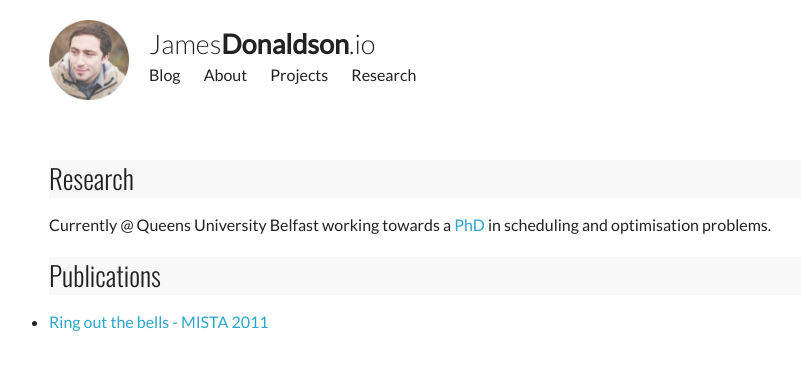
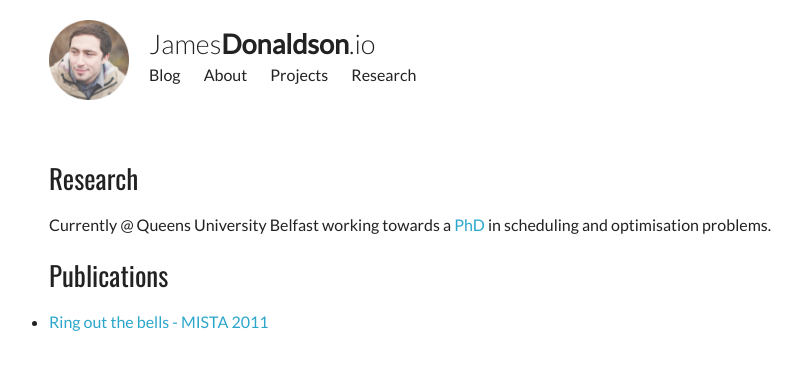
Before and after one commit to jdonaldson10/jdonaldson10.github.io, a Jekyll site: the page built from research.html, in a window 1280 px wide. Shown: the top 370 px of the page, without its empty margins (206-1007 px from the left). Built offline with Jekyll 4.4.1, drawn with Linux system fonts in a browser that asks for light colours; Markdown is read by kramdown in place of the engine named in the settings.

Commit message:
Changing header font weight and removing background

```diff
--- a/assets/css/site.css
+++ b/assets/css/site.css
@@ -15,11 +15,11 @@ strong, b{
 
 h1,h2,h3,h4,h5,h6{
 	font-family: 'Oswald', sans-serif;
-	font-weight: 300;
+	font-weight: 400;
 }
 
 .panel-header{
-	background:#f8f8f8;
+	/*background:#f8f8f8;*/
 }
 
 .panel{
```
